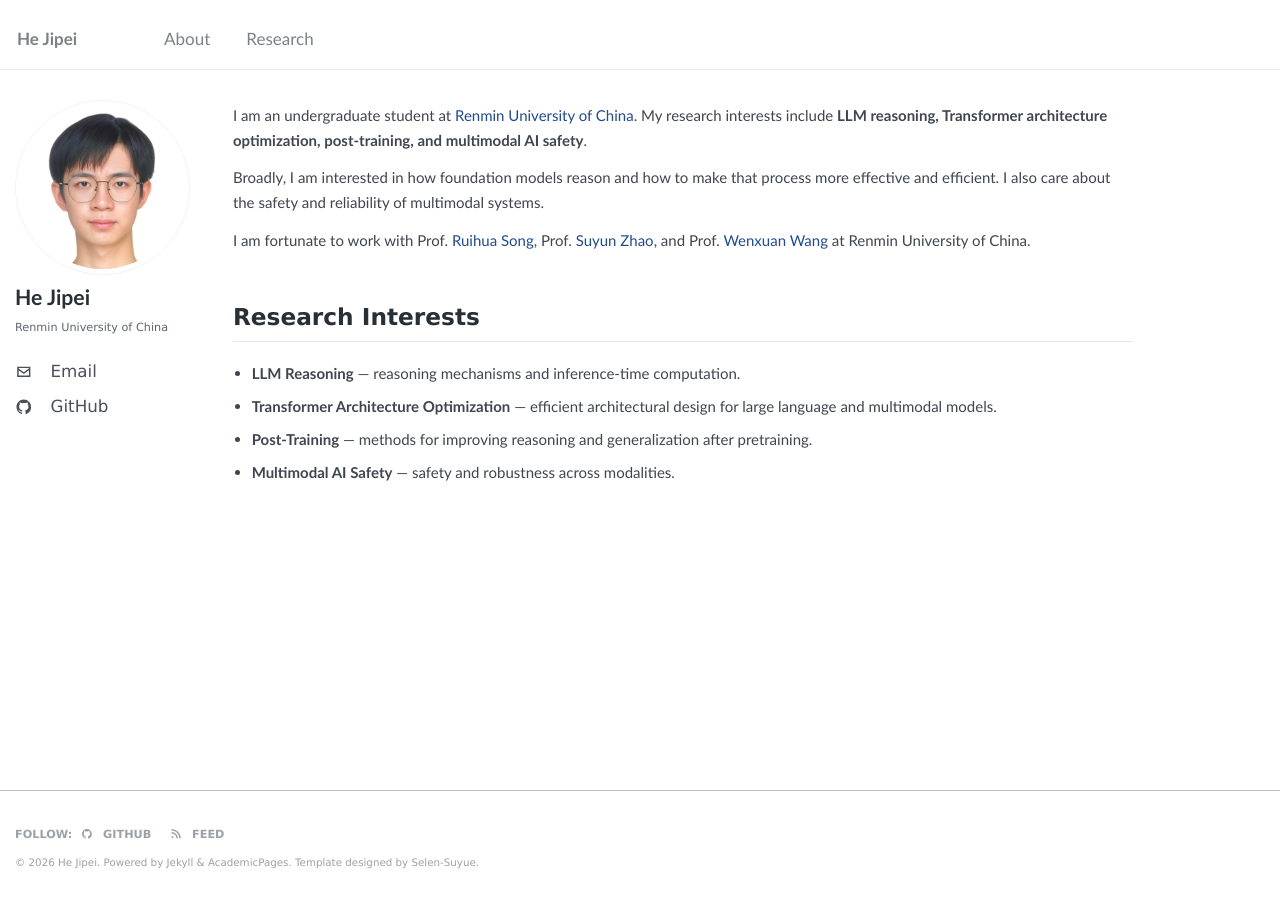
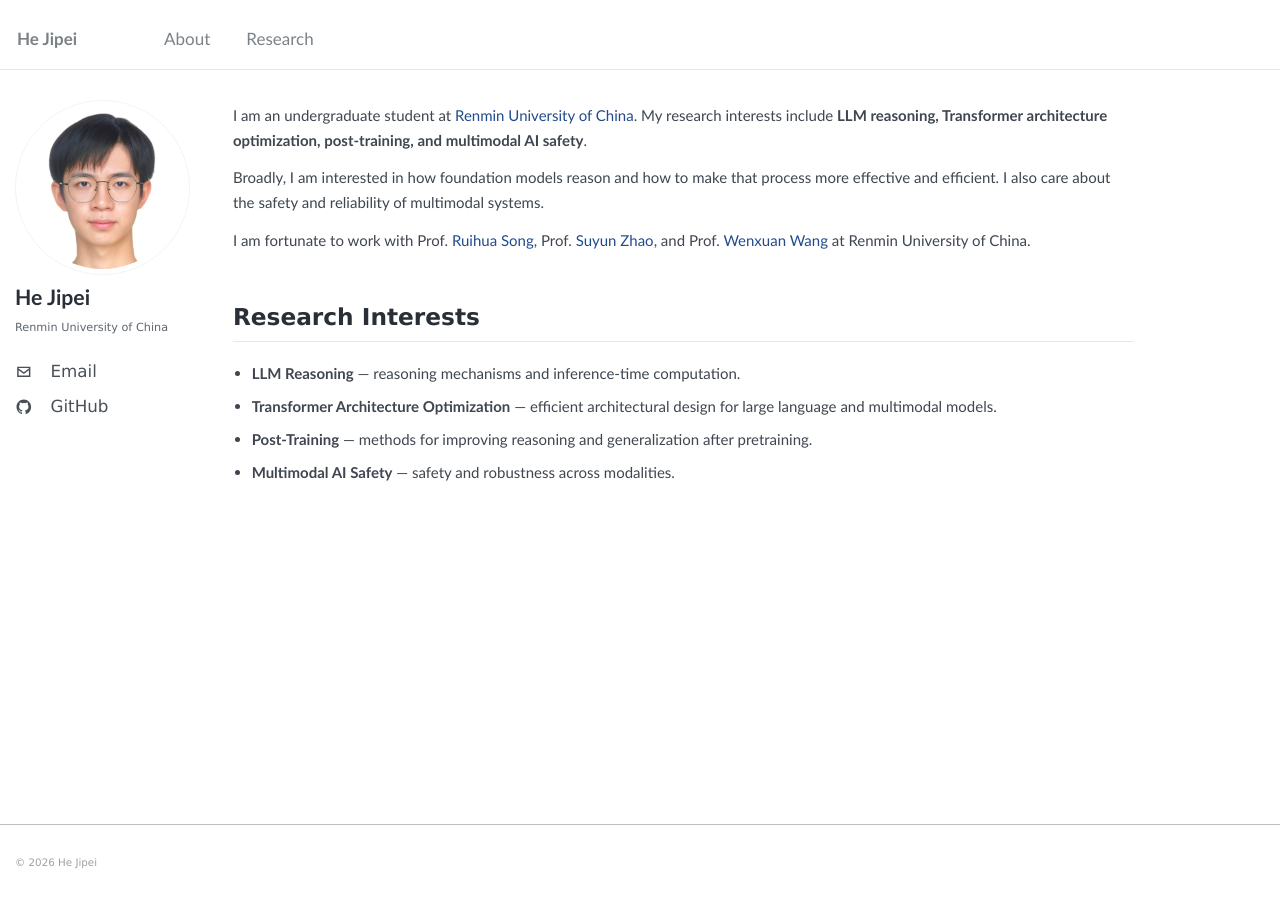
Before and after one commit to UPwith-me/pages, a Jekyll site: the page built from _pages/about.md, in a window 1280 px wide. Built offline with Jekyll 4.4.1, drawn with Linux system fonts in a browser that asks for light colours.

Commit message:
Simplify footer content

```diff
--- a/_includes/footer.html
+++ b/_includes/footer.html
@@ -1,22 +1 @@
-{% include base_path %}
-
-{% if site.author.github or site.author.bitbucket or site.atom_feed.hide != true %}
-<div class="page__footer-follow">
-  <ul class="social-icons">
-    {% if site.data.ui-text[site.locale].follow_label %}
-      <li><strong>{{ site.data.ui-text[site.locale].follow_label }}</strong></li>
-    {% endif %}
-    {% if site.author.github %}
-      <li><a href="https://github.com/{{ site.author.github }}"><svg class="footer-icon" viewBox="0 0 24 24" aria-hidden="true"><path d="M12 2C6.48 2 2 6.58 2 12.23c0 4.52 2.87 8.35 6.84 9.71.5.1.68-.22.68-.49 0-.24-.01-1.05-.01-1.9-2.78.62-3.37-1.21-3.37-1.21-.45-1.18-1.11-1.49-1.11-1.49-.91-.64.07-.63.07-.63 1 .08 1.53 1.06 1.53 1.06.89 1.56 2.34 1.11 2.91.85.09-.66.35-1.11.63-1.37-2.22-.26-4.56-1.14-4.56-5.06 0-1.12.39-2.03 1.03-2.75-.1-.26-.45-1.31.1-2.72 0 0 .84-.28 2.75 1.05A9.36 9.36 0 0 1 12 6.93c.85 0 1.71.12 2.51.35 1.91-1.33 2.75-1.05 2.75-1.05.55 1.41.2 2.46.1 2.72.64.72 1.03 1.63 1.03 2.75 0 3.93-2.34 4.8-4.57 5.05.36.32.68.94.68 1.9 0 1.37-.01 2.47-.01 2.81 0 .27.18.59.69.49A10.2 10.2 0 0 0 22 12.23C22 6.58 17.52 2 12 2Z"/></svg> GitHub</a></li>
-    {% endif %}
-    {% if site.author.bitbucket %}
-      <li><a href="http://bitbucket.org/{{ site.author.bitbucket }}"><i class="fab fa-bitbucket" aria-hidden="true"></i> Bitbucket</a></li>
-    {% endif %}
-    {% if site.atom_feed.hide != true %}
-    <li><a href="{% if site.atom_feed.path %}{{ site.atom_feed.path }}{% else %}{{ base_path }}/feed.xml{% endif %}"><svg class="footer-icon" viewBox="0 0 24 24" aria-hidden="true"><circle cx="5" cy="19" r="2"/><path d="M3 11a10 10 0 0 1 10 10h3A13 13 0 0 0 3 8v3Zm0-6a16 16 0 0 1 16 16h3A19 19 0 0 0 3 2v3Z"/></svg> {{ site.data.ui-text[site.locale].feed_label | default: "Feed" }}</a></li>
-    {% endif %}
-  </ul>
-</div>
-{% endif %}
-
-<div class="page__footer-copyright">&copy; {{ site.time | date: '%Y' }} {{ site.name | default: site.title }}. {{ site.data.ui-text[site.locale].powered_by | default: "Powered by" }} <a href="http://jekyllrb.com" rel="nofollow">Jekyll</a> &amp; <a href="https://github.com/academicpages/academicpages.github.io">AcademicPages</a>. Template designed by <a href="https://selen-suyue.github.io" rel="nofollow">Selen-Suyue</a>.</div>
+<div class="page__footer-copyright">&copy; {{ site.time | date: '%Y' }} {{ site.name | default: site.title }}</div>
```
